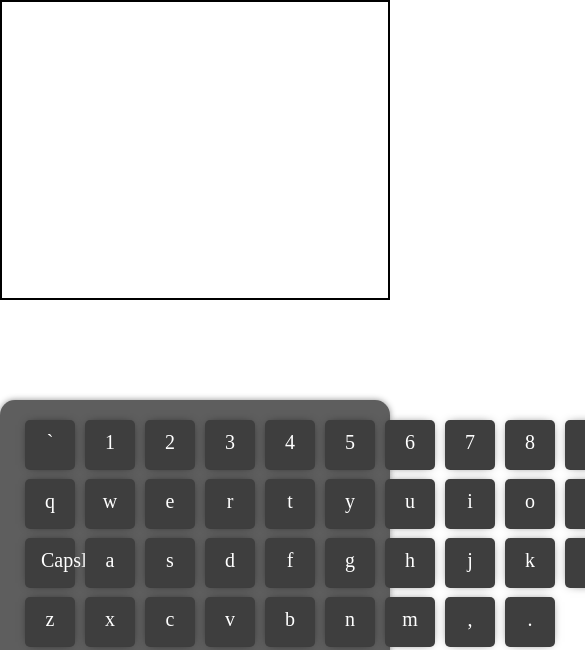
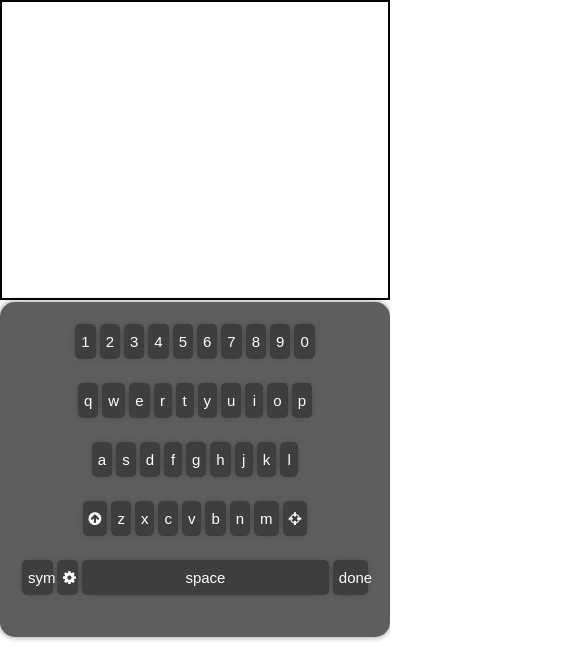
Before and after one commit to Muhammadhamd/virtual-keyboard, a plain HTML site: page index.html in a window 390 px wide. Shown: the top 650 px of the page, 585 px wide, since content can reach past the window. Drawn offline with Linux system fonts and the light colour scheme.

Commit message:
tablet responsive

```diff
--- a/index.html
+++ b/index.html
@@ -15,7 +15,7 @@
     }
     .screendiv{
         width: 100%;
-        min-height: 400px;
+        min-height: 302px;
         display: flex;
         justify-content: center;
     }
@@ -31,7 +31,7 @@
         justify-content: center;
     }
     .keyboard{
-        max-width: 940px;
+        max-width: 950px;
         width: 100%;
         padding: 20px;
         background-color: #5e5e5e;
@@ -42,7 +42,7 @@
         display: flex;
         height: 59px;
     }
-    .keyboard .row span{
+    .keyboard .row button{
         box-shadow: 0 0 10px -5px black;
   background: #3e3e3e;
   height: 50px;
@@ -57,10 +57,20 @@
     padding: 0 16px;
     margin: 0 5px;
     /* transition: .1s all; if want*/
+    border: none;
     }
-    .keyboard .row span:active{
+    .keyboard .row button:active{
         transform: scale(.95);
         box-shadow: none;
+    }
+    .keyboard .row .capslock .light{
+        background-color: #6e4d4b;
+    width: 5px;
+    height: 5px;
+    border-radius: 50%;
+    position: absolute;
+    top: 10px;
+    right: 8px;
     }
     .keyboard .row .shift{}
     .keyboard .row .shift:nth-of-type(even){
@@ -77,115 +87,201 @@
     .keyboard .row .backspace{
 
     }
+
+
+    /* keyboard for mobile and tabltes */
+    .mob{
+        display: none;
+    }
+    .mob .row{
+        display: flex;
+        justify-content: center;
+    }
+    .mob .row button{
+        font-size: 15px;
+    min-width: 18px;
+    height: 35px;
+    line-height: normal;
+    margin: 2px;
+}
+
     @media screen and (max-width:940px) {
 
-    .keyboard .row:nth-child(1) span:nth-child(12),
-    .keyboard .row:nth-child(1) span:nth-child(13),
-    .keyboard .row:nth-child(2) span:nth-child(1),
-    .keyboard .row:nth-child(2) span:nth-child(12),
-    .keyboard .row:nth-child(2) span:nth-child(11),
-    .keyboard .row:nth-child(3) span:nth-child(11),
-    .keyboard .row:nth-child(3) span:nth-child(12),
-    .keyboard .row:nth-child(3) span:nth-child(13),
-    .keyboard .row:nth-child(4) span:nth-child(1),
-    .keyboard .row:nth-child(4) span:nth-child(14),
-    .keyboard .row:nth-child(4) span:nth-child(11),
-    .keyboard .row:nth-child(4) span:nth-child(2),
-    .keyboard .row:nth-child(4) span:nth-child(13),
-    .keyboard .row:nth-child(5) span:nth-child(1),
-    .keyboard .row:nth-child(5) span:nth-child(8){
+    /* .keyboard .row:nth-child(1) button:nth-child(12),
+    .keyboard .row:nth-child(1) button:nth-child(13),
+    .keyboard .row:nth-child(2) button:nth-child(1),
+    .keyboard .row:nth-child(2) button:nth-child(12),
+    .keyboard .row:nth-child(2) button:nth-child(11),
+    .keyboard .row:nth-child(3) button:nth-child(11),
+    .keyboard .row:nth-child(3) button:nth-child(12),
+    .keyboard .row:nth-child(3) button:nth-child(13),
+    .keyboard .row:nth-child(4) button:nth-child(1),
+    .keyboard .row:nth-child(4) button:nth-child(14),
+    .keyboard .row:nth-child(4) button:nth-child(11),
+    .keyboard .row:nth-child(4) button:nth-child(2),
+    .keyboard .row:nth-child(4) button:nth-child(13),
+    .keyboard .row:nth-child(5) button:nth-child(1),
+    .keyboard .row:nth-child(5) button:nth-child(8){ */
+        .comp{
         display: none;
     }
+    .mob{
+        display: block;
+    }
+    }
+    @media screen and (max-width:450px) {
+        .mob .row button{
+        font-size: 15px;
+    padding: 6px;
+    min-width: 18px;
+    height: 35px;
+    line-height: normal;
+    margin: 2px;
+}
     }
 </style>
 <body>
     <div class="main-container">
         <div class="screendiv">
-            <div class="screen">
+            <div class="screen" contenteditable="true">
 
             </div>
         </div>
       <div class="keyboard-div">
-        <div class="keyboard">
+        <div class="keyboard comp">
             <div class="row">
-                 <span class="buttons">`</span>
-                 <span class="buttons">1</span>
-                 <span class="buttons">2</span>
-                 <span class="buttons">3</span>
-                 <span class="buttons">4</span>
-                 <span class="buttons">5</span>
-                 <span class="buttons">6</span>
-                 <span class="buttons">7</span>
-                 <span class="buttons">8</span>
-                 <span class="buttons">9</span>
-                 <span class="buttons">0</span>
-                 <span class="buttons">-</span>
-                 <span class="buttons">=</span>
-                 <span class="backspace">backspace</span>
+                 <button class="buttons">`</button>
+                 <button class="buttons">1</button>
+                 <button class="buttons">2</button>
+                 <button class="buttons">3</button>
+                 <button class="buttons">4</button>
+                 <button class="buttons">5</button>
+                 <button class="buttons">6</button>
+                 <button class="buttons">7</button>
+                 <button class="buttons">8</button>
+                 <button class="buttons">9</button>
+                 <button class="buttons">0</button>
+                 <button class="buttons">-</button>
+                 <button class="buttons">=</button>
+                 <button class="backspace">backspace</button>
               </div>
                <div class="row">
-                  <span class="tab">Tab</span>
-                  <span class="buttons">q</span>
-                  <span class="buttons">w</span>
-                  <span class="buttons">e</span>
-                  <span class="buttons">r</span>
-                  <span class="buttons">t</span>
-                  <span class="buttons">y</span>
-                  <span class="buttons">u</span>
-                  <span class="buttons">i</span>
-                  <span class="buttons">o</span>
-                  <span class="buttons">p</span>
-                  <span class="buttons">[</span>
-                  <span class="buttons">]</span>
-                  <span class="enter">Enter</span>
+                  <button class="tab">Tab</button>
+                  <button class="buttons">q</button>
+                  <button class="buttons">w</button>
+                  <button class="buttons">e</button>
+                  <button class="buttons">r</button>
+                  <button class="buttons">t</button>
+                  <button class="buttons">y</button>
+                  <button class="buttons">u</button>
+                  <button class="buttons">i</button>
+                  <button class="buttons">o</button>
+                  <button class="buttons">p</button>
+                  <button class="buttons">[</button>
+                  <button class="buttons">]</button>
+                  <button class="enter">Enter</button>
               </div>
               <div class="row">
-              <span class="capslock">CapsLock</span>
-                  <span class="buttons">a</span>
-                  <span class="buttons">s</span>
-                  <span class="buttons">d</span>
-                  <span class="buttons">f</span>
-                  <span class="buttons">g</span>
-                  <span class="buttons">h</span>
-                  <span class="buttons">j</span>
-                  <span class="buttons">k</span>
-                  <span class="buttons">l</span>
-                  <span class="buttons">;</span>
-                  <span class="buttons">'</span>
-                  <span class="buttons">\</span>
+              <button class="capslock">CapsLock <div class="light"></div></button>
+                  <button class="buttons">a</button>
+                  <button class="buttons">s</button>
+                  <button class="buttons">d</button>
+                  <button class="buttons">f</button>
+                  <button class="buttons">g</button>
+                  <button class="buttons">h</button>
+                  <button class="buttons">j</button>
+                  <button class="buttons">k</button>
+                  <button class="buttons">l</button>
+                  <button class="buttons">;</button>
+                  <button class="buttons">'</button>
+                  <button class="buttons">\</button>
               </div>
               <div class="row">
-                  <span class="shift">
+                  <button class="shift">
                       <i class="fa fa-arrow-up"></i>
-                  </span>
-                  <span class="buttons">|</span>
-                  <span class="buttons">z</span>
-                  <span class="buttons">x</span>
-                  <span class="buttons">c</span>
-                  <span class="buttons">v</span>
-                  <span class="buttons">b</span>
-                  <span class="buttons">n</span>
-                  <span class="buttons">m</span>
-                  <span class="buttons">,</span>
-                  <span class="buttons"><></span>
-                  <span class="buttons">.</span>
-                  <span class="buttons">?</span>
-                  <span class="shift">
+                  </button>
+                  <button class="buttons">|</button>
+                  <button class="buttons">z</button>
+                  <button class="buttons">x</button>
+                  <button class="buttons">c</button>
+                  <button class="buttons">v</button>
+                  <button class="buttons">b</button>
+                  <button class="buttons">n</button>
+                  <button class="buttons">m</button>
+                  <button class="buttons">,</button>
+                  <button class="buttons"><></button>
+                  <button class="buttons">.</button>
+                  <button class="buttons">?</button>
+                  <button class="shift">
                       <i class="fa fa-arrow-up"></i>
                       shift
-                  </span>
+                  </button>
               </div>
               <div class="row">
 
-                  <span class="ctrl">Ctrl</span>
-                  <span class="windows"><i class="fa fa-windows"></i></span>
-                  <span class="alt">Alt</span>
-                  <span class="spacebar"></span>
-                  <span class="alt">Alt</span>
-                  <span class="windows"><i class="fa fa-windows"></i></span>
-                  <span class="bookmark"><i class="fa fa-sticky-note"></i></span>
-                  <span class="ctrl">Ctrl</span>
+                  <button class="ctrl">Ctrl</button>
+                  <button class="windows"><i class="fa fa-windows"></i></button>
+                  <button class="alt">Alt</button>
+                  <button class="spacebar"></button>
+                  <button class="alt">Alt</button>
+                  <button class="windows"><i class="fa fa-windows"></i></button>
+                  <button class="bookmark"><i class="fa fa-sticky-note"></i></button>
+                  <button class="ctrl">Ctrl</button>
           </div>
+      </div>
+      <div class="keyboard mob">
+        <div class="row">
+            <button class="buttons">1</button>
+            <button class="buttons">2</button>
+            <button class="buttons">3</button>
+            <button class="buttons">4</button>
+            <button class="buttons">5</button>
+            <button class="buttons">6</button>
+            <button class="buttons">7</button>
+            <button class="buttons">8</button>
+            <button class="buttons">9</button>
+            <button class="buttons">0</button>
+        </div>
+        <div class="row">
+            <button class="buttons">q</button>
+            <button class="buttons">w</button>
+            <button class="buttons">e</button>
+            <button class="buttons">r</button>
+            <button class="buttons">t</button>
+            <button class="buttons">y</button>
+            <button class="buttons">u</button>
+            <button class="buttons">i</button>
+            <button class="buttons">o</button>
+            <button class="buttons">p</button>
+        </div>
+        <div class="row">
+            <button class="buttons">a</button>
+            <button class="buttons">s</button>
+            <button class="buttons">d</button>
+            <button class="buttons">f</button>
+            <button class="buttons">g</button>
+            <button class="buttons">h</button>
+            <button class="buttons">j</button>
+            <button class="buttons">k</button>
+            <button class="buttons">l</button>
+        </div>
+        <div class="row">
+            <button class="capslock"><i class="fa fa-arrow-circle-up"></i> </button>
+            <button class="buttons">z</button>
+            <button class="buttons">x</button>
+            <button class="buttons">c</button>
+            <button class="buttons">v</button>
+            <button class="buttons">b</button>
+            <button class="buttons">n</button>
+            <button class="buttons">m</button>
+            <button class="backspace"><i class="fa fa-crosshairs"></i></button>
+        </div>
+        <div class="row">
+            <button class="buttons">sym</button>
+            <button class="buttons"><i class="fa fa-gear"></i></button>
+            <button class="spacebar">space</button>
+            <button class="enter">done</button>
+        </div>
       </div>
       </div>
 
@@ -193,9 +289,18 @@
         const buttons = document.querySelectorAll(".buttons"),
                screen = document.querySelector(".screen"),
                capsLock = document.querySelector(".capslock"),
-               backspace = document.querySelector(".backspace");
+               backspace = document.querySelector(".backspace"),
+               enterkey = document.querySelector(".enter"),
+               spaceBar = document.querySelector(".spacebar");
 
 
+
+
+            //    for enter key function
+            enterkey.addEventListener("click",
+            function(){
+                screen.innerHTML +="<br>"
+            })
             //    for backspace button
             backspace.addEventListener("click",
             function(){
@@ -216,12 +321,15 @@
                  capitalWord = innerWord.toUpperCase();
 
                  button.innerHTML = capitalWord;
+
+                 capsLock.querySelector(".light").style ="background-color:yellow";
                  cap = false;
                 }else{
                     let innerWord = button.innerHTML,
                  smallWord = innerWord.toLowerCase();
 
                  button.innerHTML = smallWord;
+                 capsLock.querySelector(".light").style ="";
                     cap=true;
                 }
             })
@@ -231,6 +339,16 @@
                 screen.innerHTML += button.innerHTML;
             });
         })
+
+
+
+        // for space key function
+
+        spaceBar.addEventListener("click",
+        function(){
+            screen.innerHTML +="&nbsp;"
+        })
+
     </script>
 </body>
 </html>
```
